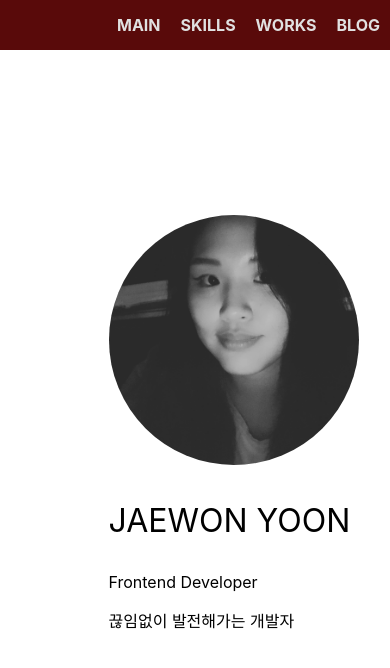
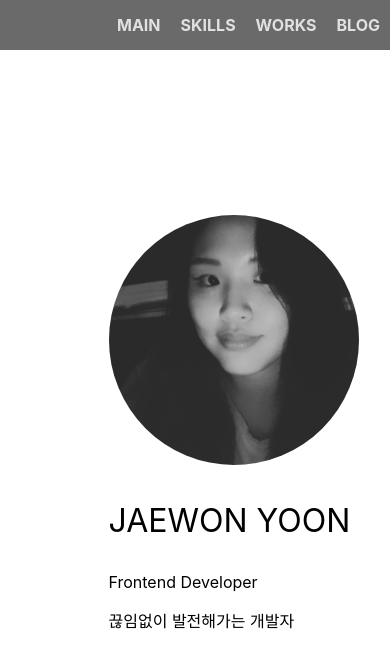
Before and after one commit to woniyoon/portfolio, a React (Create React App) app: page / in a window 390 px wide. Shown: the top 668 px of the page. Built offline with nearby package versions, Linux system fonts and the light colour scheme.

Commit message:
Remove unnecessary css style of Navigator

```diff
--- a/src/Components/Navigator.css
+++ b/src/Components/Navigator.css
@@ -31,10 +31,3 @@ a {
 a:visited {
     color: rgb(225, 225, 225);
 }
-
-
-@media screen and (max-width: 1030px) {
-    .navMenu {
-        background-color: rgb(89, 10, 10);
-    }
-}
```
